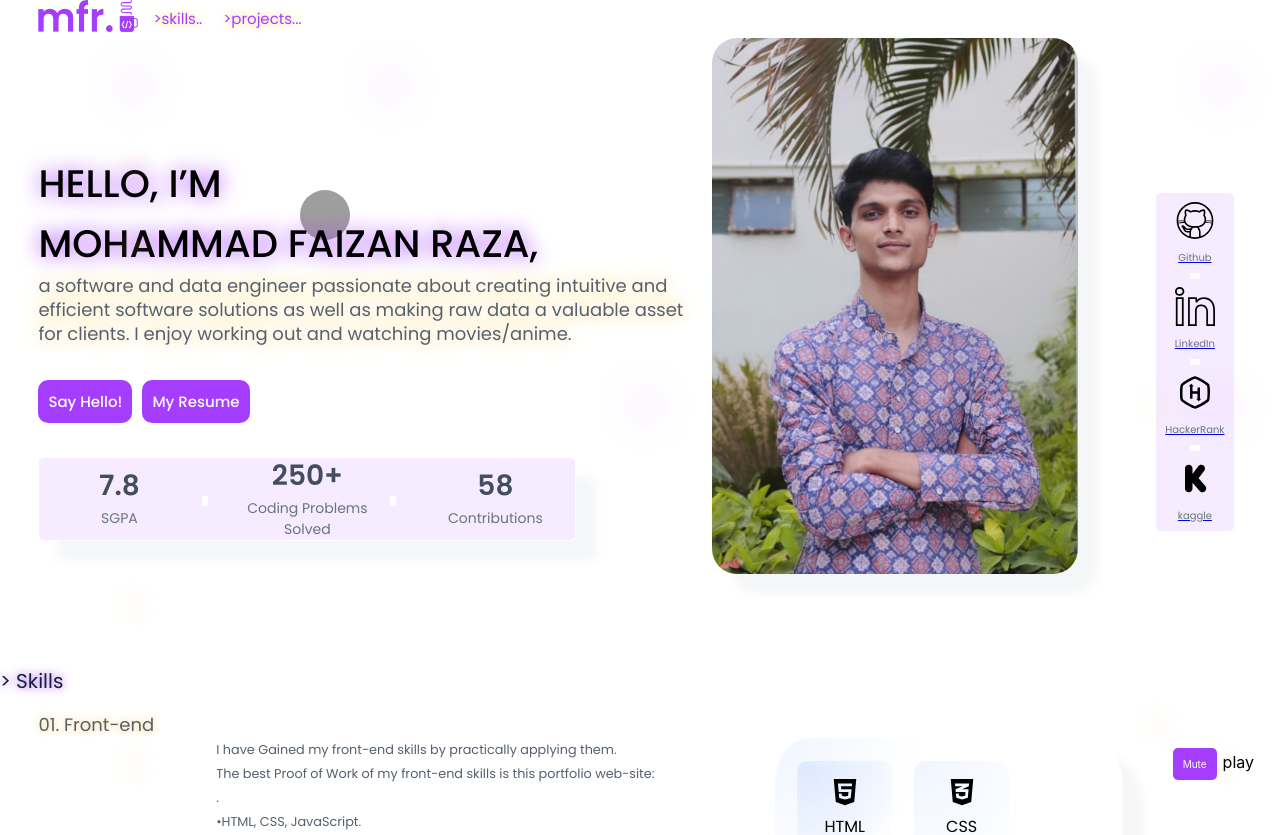
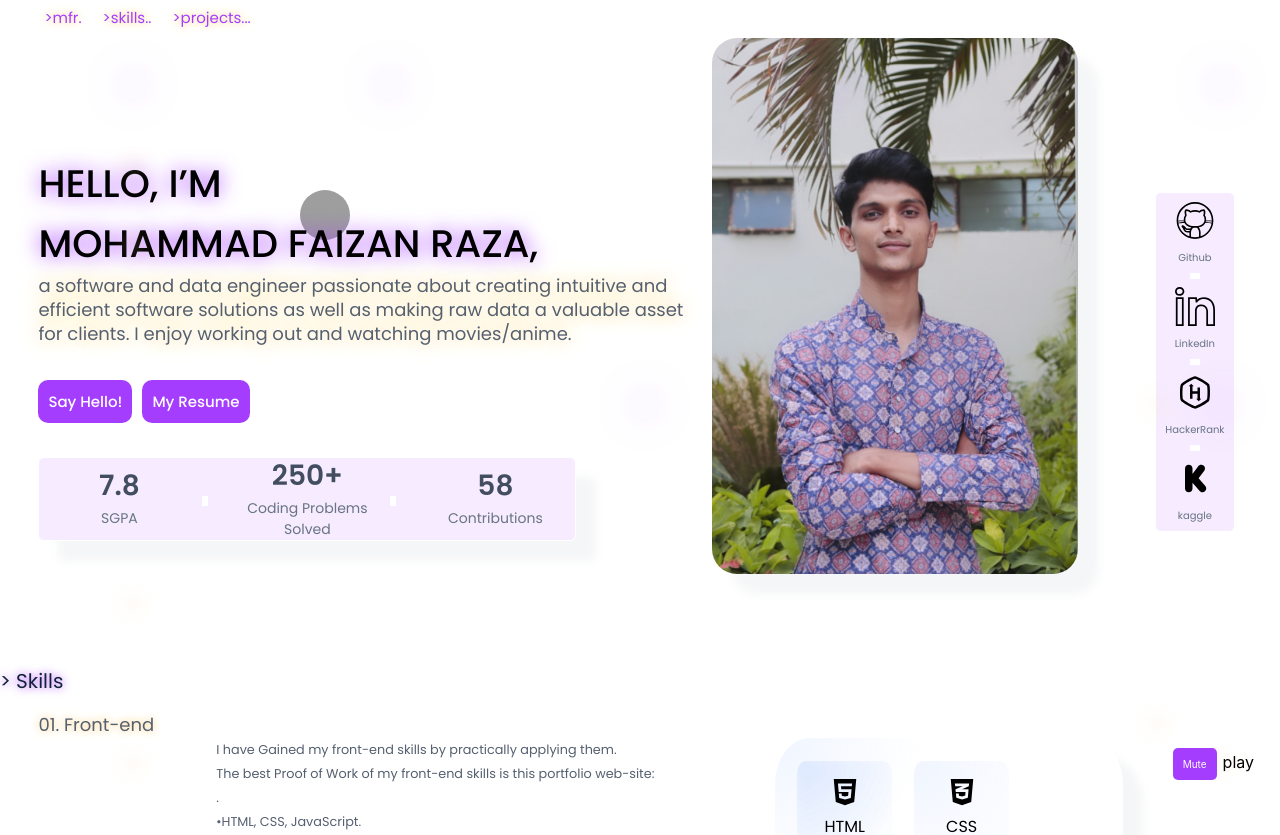
Before and after one commit to faizeraza/reactportfolio, a React (Create React App) app: page / in a window 1280 px wide. Shown: the top 835 px of the page. Built offline with nearby package versions, Linux system fonts and the light colour scheme; grey boxes are pictures that could not be loaded.

Commit message:
removed underlines from links

```diff
--- a/public/index.html
+++ b/public/index.html
@@ -25,6 +25,8 @@
       Learn how to configure a non-root public URL by running `npm run build`.
     -->
     <title>Mohammad Faizan Raza</title>
+    <!-- <img alt="icon" src="../src/assets/icon.png"><img/> -->
+    <link rel="icon" href="%PUBLIC_URL%/favicon.ico" style="object-fit: contain" />
     <link href="https://fonts.googleapis.com/css2?family=Poppins:wght@400;500;600;700;800;900&display=swap" rel="stylesheet">
   </head>
   <body>
--- a/src/App.css
+++ b/src/App.css
@@ -43,8 +43,8 @@ body.div{
     width: fit-content;
 }
 .logo{
-    height: 32px;
-    width: 100px;
+    height: 20px;
+    width: 50px;
 
 }
 .Home{
--- a/src/components/nav.js
+++ b/src/components/nav.js
@@ -4,12 +4,12 @@ import logo from "../assets/logo-no-background.png";
 function Nav() {
   return (
     <div className="nav">
-      <AnchorLink href="#home">
+      {/* <AnchorLink href="#home">
         <img src={logo} alt='logo' className='logo'></img>
+      </AnchorLink> */}
+      <AnchorLink className="Home" href="#home">
+        <button>&gt;mfr.</button>
       </AnchorLink>
-      {/* <AnchorLink className="Home" href="#home">
-        <button>&gt;home.</button>
-      </AnchorLink> */}
       <AnchorLink className="Home" href="#skills">
         <button>&gt;skills..</button>
       </AnchorLink>
--- a/src/components/sub7.js
+++ b/src/components/sub7.js
@@ -4,7 +4,7 @@ import React from 'react';
 const SocialLinks = () => {
   return (
     <ShadowEffectsdiv id="sub-7">
-      <a href="https://github.com/faizeraza" style={{ width: 'inherit' }}>
+      <a href="https://github.com/faizeraza" style={{ width: 'inherit' ,textDecoration: 'none'}}>
         <div className="github">
           {/* <img src={githubIcon} alt="Github" id="section-a" /> */}
           <svg className="iconColor" id="section-a" xmlns="http://www.w3.org/2000/svg" x="0px" y="0px" width="50" height="50" viewBox="0 0 50 50">
@@ -14,7 +14,7 @@ const SocialLinks = () => {
         </div>
       </a>
       <div style={{ width: '10px', height: '0px', transformOrigin: '0 0', border: '3px white solid' }}></div>
-      <a href="https://linkedin.com/in/faizan-raza-a3a187203" style={{ width: 'inherit' }}>
+      <a href="https://linkedin.com/in/faizan-raza-a3a187203" style={{ width: 'inherit' , textDecoration: 'none'}}>
         <div className="linkedin">
           <svg className="iconColor" fill="#FFF" id="section-a" xmlns="http://www.w3.org/2000/svg" width="50" height="50" xmlnsXlink="http://www.w3.org/1999/xlink" viewBox="0 0 45.959 45.959" xmlSpace="preserve">
             <g id="SVGRepo_bgCarrier" strokeWidth="0"></g>
@@ -33,7 +33,7 @@ const SocialLinks = () => {
         </div>
       </a>
       <div style={{ width: '10px', height: '0px', transformOrigin: '0 0', border: '3px white solid' }}></div>
-      <a href="https://www.hackerrank.com/faizeraza4us" style={{ width: 'inherit' }}>
+      <a href="https://www.hackerrank.com/faizeraza4us" style={{ width: 'inherit' ,textDecoration: 'none'}}>
         <div className="hackerrank">
           {/* <img id="section-a" src={hackerrankImg} alt="hackerrank" /> */}
           <svg className="iconColor" id="section-a" xmlns="http://www.w3.org/2000/svg" x="0px" y="0px" width="50" height="50" viewBox="0 0 32 32">
@@ -43,7 +43,7 @@ const SocialLinks = () => {
         </div>
       </a>
       <div style={{ width: '10px', height: '0px', transformOrigin: '0 0', border: '3px white solid' }}></div>
-      <a href="https://www.kaggle.com/mohammadfaizanraza" style={{ width: 'inherit' }}>
+      <a href="https://www.kaggle.com/mohammadfaizanraza" style={{ width: 'inherit' ,textDecoration: 'none' }}>
         <div className="kaggle">
           {/* <img id="section-a" src={kaggleImg} alt="kaggle" /> */}
           <svg className="iconColor" id="section-a" xmlns="http://www.w3.org/2000/svg" x="0px" y="0px" width="50" height="50" viewBox="0 0 32 32">
```
Also changed, not shown: src/assets/icon.png (deleted), 1 other file (tests, documents, lock files or other folders).
